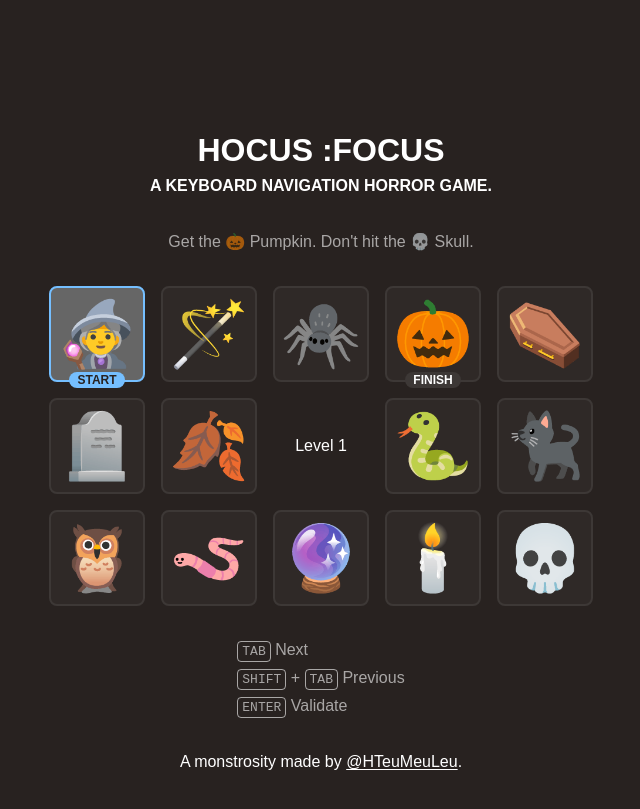
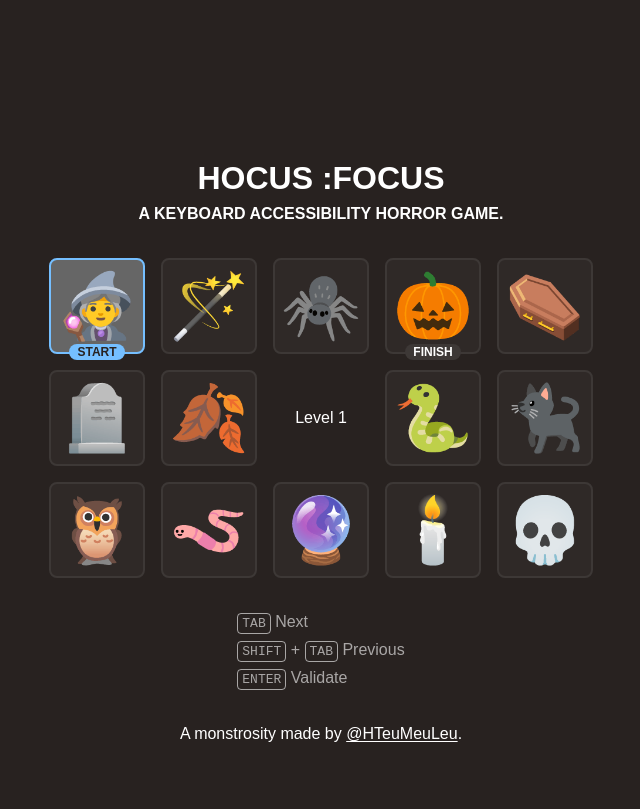
Before and after one commit to hteumeuleu/hocus-focus, a Jekyll site: the page built from pages/1.html, in a window 1280 px wide. Shown: the top 809 px of the page, without its empty margins (319-959 px from the left). Built offline with Jekyll 4.4.1, drawn with Linux system fonts in a browser that asks for light colours.

Commit message:
Update baseline

```diff
--- a/_layouts/default.html
+++ b/_layouts/default.html
@@ -18,10 +18,7 @@
 		<header class="header" role="banner">
 			<h1 class="title">HOCUS :FOCUS</h1>
 			<p class="subtitle">
-				A keyboard navigation horror game.
-			</p>
-			<p class="rules">
-				Get the 🎃 Pumpkin. Don't hit the 💀 Skull.
+				A keyboard accessibility horror&nbsp;game.
 			</p>
 		</header>
 		<main role="main">
```
